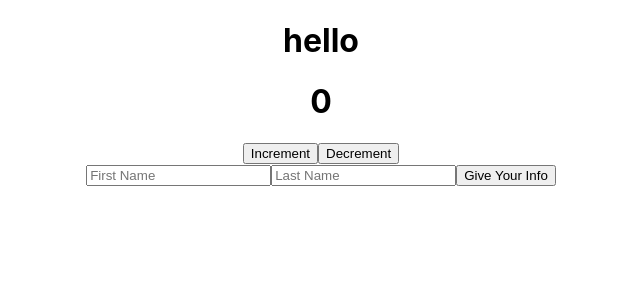
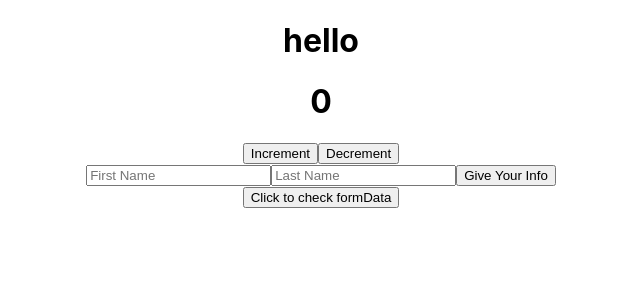
Before and after one commit to yinsont/TS-React-Test, a React (Create React App) app: page / in a window 1280 px wide. Shown: the top 300 px of the page, without its empty margins (319-959 px from the left). Built offline with nearby package versions, Linux system fonts and the light colour scheme.

Commit message:
Working form

```diff
--- a/src/App.tsx
+++ b/src/App.tsx
@@ -29,12 +29,12 @@ function App() {
       firstName: firstName,
       lastName: lastName
     });
-
-    console.log(firstName, lastName);
   };
 
 
-
+  const handleClick = () => {
+    console.log(formData)
+  }
 
   return (
     <div className="App">
@@ -45,6 +45,7 @@ function App() {
         <Decrement decrement={decrementCounter}/>
       </div>
       <Form handleSubmit = {handleSubmit}/>
+      <button onClick = {handleClick}>Click to check formData</button>
     </div>
   );
 }
```
